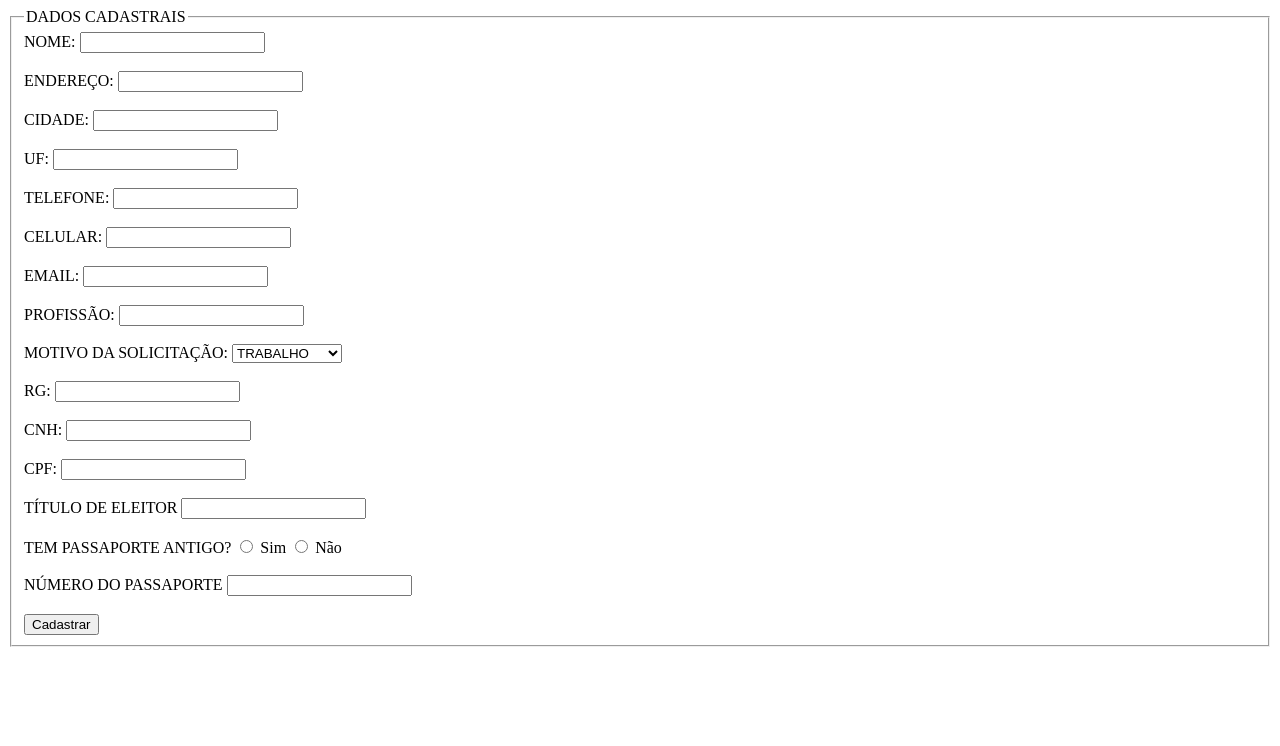
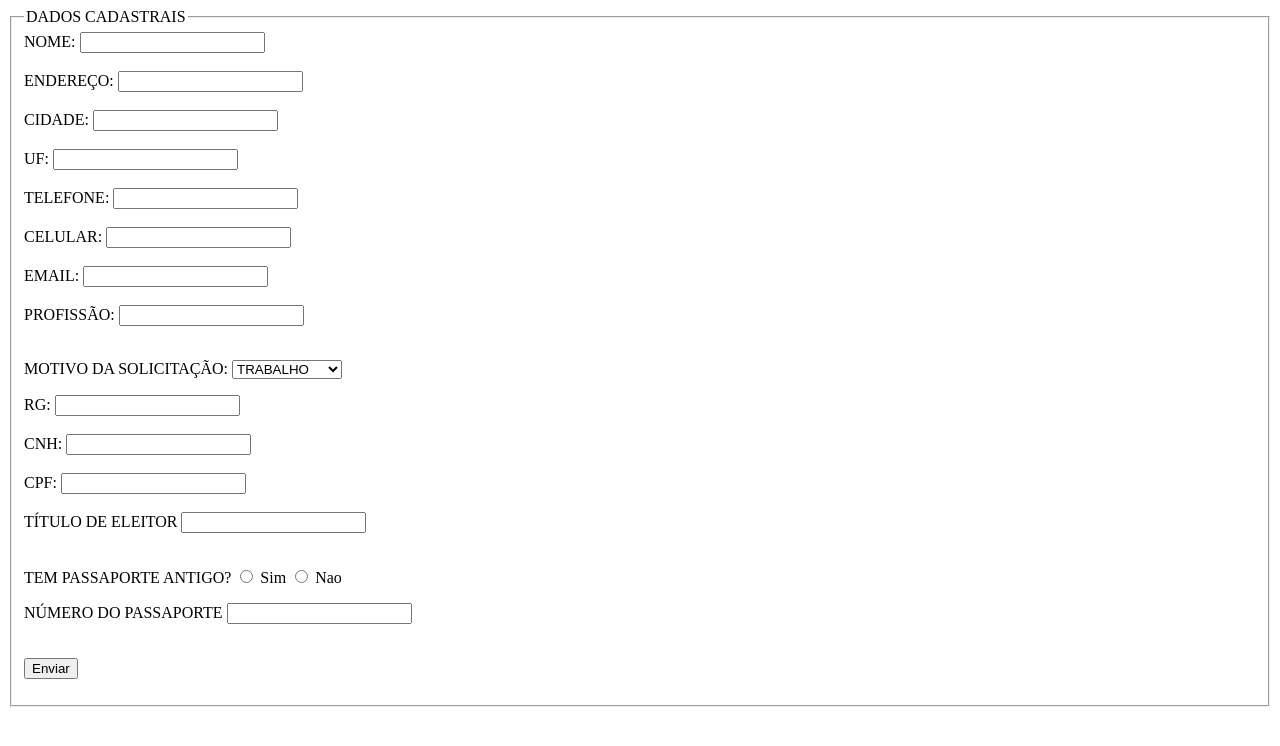
Before and after one commit to leehjrs/trabForm_PWEB2, a plain HTML site: page index.html in a window 1280 px wide. Drawn offline with Linux system fonts and the light colour scheme.

Commit message:
Update index.html

```diff
--- a/index.html
+++ b/index.html
@@ -2,6 +2,7 @@
 <html>
 <head>
 	<title>Solitar Passaporte</title>
+	<link rel="stylesheet" href="style.css">
 </head>
 <body>
 	<form action="index2.html">
@@ -32,21 +33,24 @@
 			<br> </br>
 
 			<label>EMAIL:</label>
-			<input type="text" id="email"/>
+			<input type="text" id="email" onblur="validarEmail(this.value);"/>
+			<span id="emailErro"></span>
 			<br> </br>
 
 			<label>PROFISSÃO: </label>
 			<input type="text" id="prof"/>
 			<br> </br>
 
-			<label>MOTIVO DA SOLICITAÇÃO: </label>
+			<p class="motivoSolicitacao" onblur="validarMotivo(this.value);">
+				<label>MOTIVO DA SOLICITAÇÃO: </label>
         		<select name="motivo" form="motivo">
           			<option value="trabalho">TRABALHO</option>
           			<option value="turismo">TURISMO</option>
           			<option value="estudo">ESTUDO</option>
           			<option value="sair">SAIR DO PAÍS</option>
-        	</select>
-        	<br> </br>
+        		</select>
+        	</p>
+        	<span id="motivoErro"></span>
 
 			<label>RG: </label>
 			<input type="text" id="rg"/>
@@ -64,19 +68,37 @@
 			<input type="text" id="titulo"/>
 			<br> </br>
 
-			<label>TEM PASSAPORTE ANTIGO?</label>
-			<input type="radio" name="webmaster" value="sim"/> Sim
-			<input type="radio" name="webmaster" value="nao"/> Não
-			<br> </br>
+			<p>
+				<label >TEM PASSAPORTE ANTIGO?</label>
+				<input type="radio" value="Sim" onclick="myFunctionS(this.value);"/>
+				<label >Sim</label>
+				<input type="radio" value="Nao" onclick="myFunctionN(this.value);"/>
+				<label> Nao </label>
+			</p>
 
-			<label>NÚMERO DO PASSAPORTE</label>
-			<input type="text" id="pass"/>
-			<br></br>
+			<p id="pass">
+				<label for="pass">NÚMERO DO PASSAPORTE</label>
+				<input type="text" id="pass"/>
+				<br></br>
+			</p>
 
-			<button>Cadastrar</button>
+			<p class="submit">
+				<input type="submit" value="Enviar">
+			</p>
+
 		</fieldset>
 	</form>
 
+
+		<script type="text/javascript">
+   			function myFunctionS() {
+    		  	document.getElementById("pass").style.display = "block";
+    		}
+    		function myFunctionN() {
+      			document.getElementById("pass").style.display = "none";
+    		}
+
+		</script>
 	 	 <script src="js/vendor/MaskJS.js"></script>
  		 <script src="js/main.js"></script>
 </body>
```
